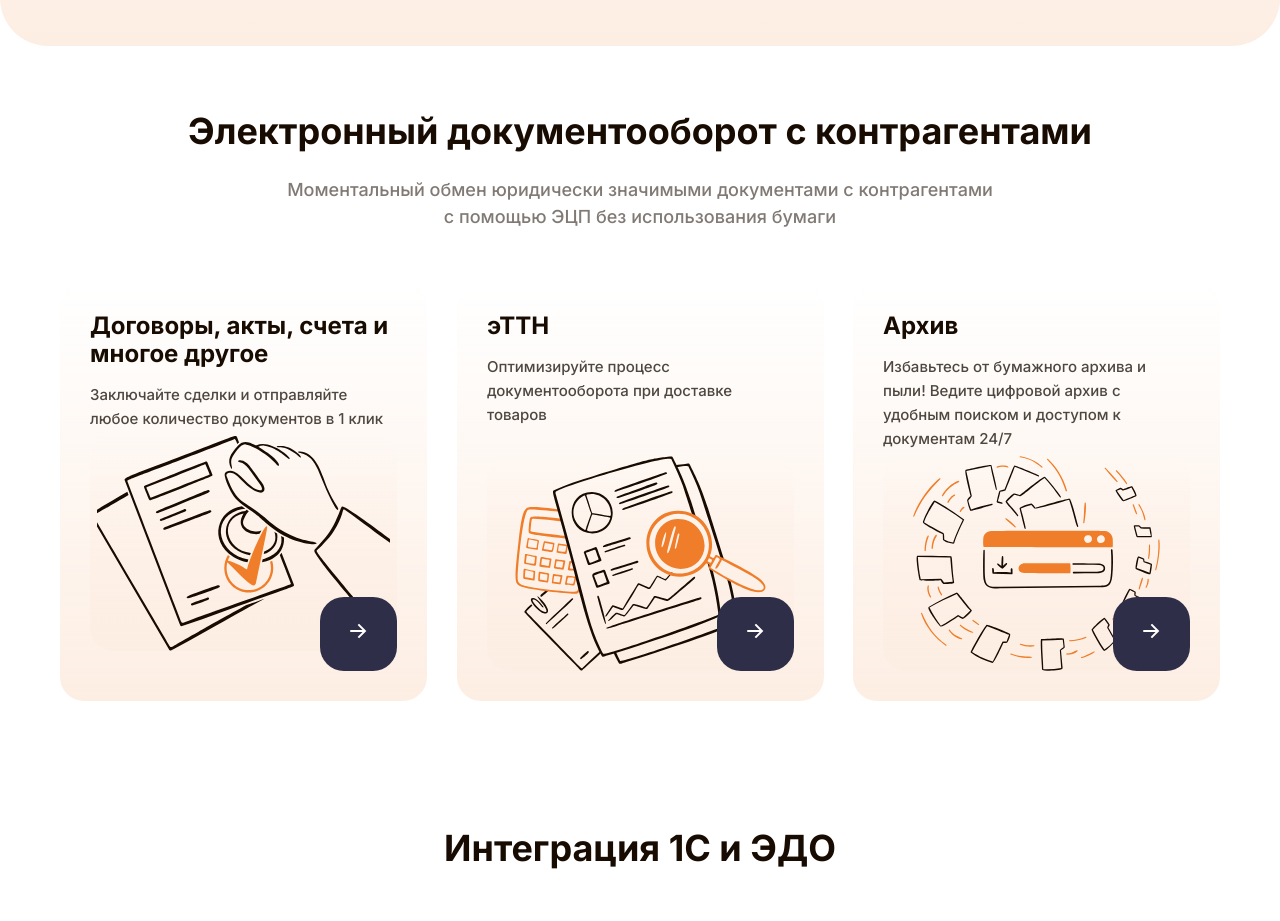
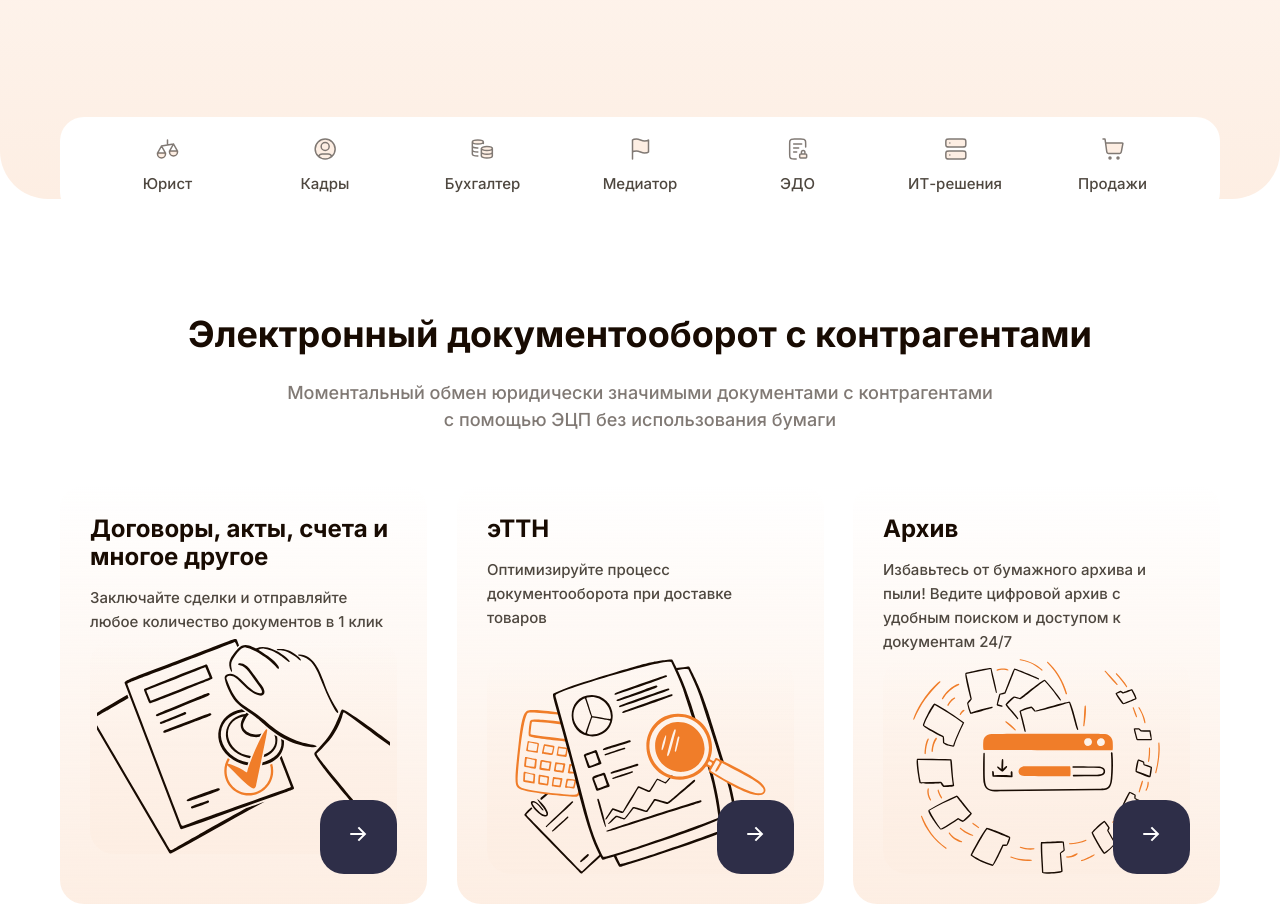
Before and after one commit to vitaliiborodulin/metaera, a website: page src/index.html in a window 1280 px wide. Shown: the part 667-1588 px from the top of the page. Drawn offline with nearby package versions, Linux system fonts and the light colour scheme; files that its build step writes are made by us from their sources.

Commit message:
create nav-box

```diff
--- a/src/index.html
+++ b/src/index.html
@@ -13,7 +13,7 @@
 	<link href="https://fonts.googleapis.com/css2?family=Inter:wght@500;700&display=swap" rel="stylesheet">
 
 	<link rel="stylesheet" href="https://cdn.jsdelivr.net/npm/@fancyapps/ui@4.0/dist/fancybox.css">
-	<link rel="stylesheet" href="css/styles.css?v=3">
+	<link rel="stylesheet" href="css/styles.css?v=5">
 </head>
 <body class="home">
 
@@ -52,6 +52,16 @@
 										</div>
 									</div>
 							</div>
+
+							<ul class="nav-box hero__nav">
+								<li><a href="#"><img src="img/scales-01.svg" alt=""><span>Юрист</span></a></li>
+								<li><a href="#"><img src="img/user-circle.svg" alt=""><span>Кадры</span></a></li>
+								<li><a href="#"><img src="img/coins-stacked-03.svg" alt=""><span>Бухгалтер</span></a></li>
+								<li><a href="#"><img src="img/flag-01.svg" alt=""><span>Медиатор</span></a></li>
+								<li><a href="#"><img src="img/file-lock-02.svg" alt=""><span>ЭДО</span></a></li>
+								<li><a href="#"><img src="img/server-01.svg" alt=""><span>ИТ-решения</span></a></li>
+								<li><a href="#"><img src="img/shopping-cart-01.svg" alt=""><span>Продажи</span></a></li>
+							</ul>
 
 					</div>
 
--- /dev/null
+++ b/src/less/blocks/nav-box.less
@@ -0,0 +1,48 @@
+.nav-box {
+	background-color: @white;
+	display: flex;
+	flex-wrap: wrap;
+	justify-content: space-evenly;
+	align-items: flex-start;
+
+	// margin-top: 100px;
+	// padding: 20px 0;
+	padding-top: 20px;
+	text-align: center;
+
+	border-radius: 24px;
+
+	max-height: 180px;
+	overflow-y: auto;
+
+	.sm-block({
+		// margin-top: 65px;
+		top: 100%;
+		border: 1px solid #180B020A;
+	});
+
+	li {
+		flex-basis: 100px;
+		margin-bottom: 20px;
+		// min-height: 76px;
+	}
+
+	a {
+		text-decoration: none;
+		color: @me-color-dark-taupe;
+		transition: color 0.5s ease;
+
+		&:hover {
+			color: @me-color-fiery-orange;
+		}
+
+		span {
+			display: block;
+		}
+
+		img {
+			display: inline-block;
+			margin-bottom: 4px;
+		}
+	}
+}
--- a/src/less/config.less
+++ b/src/less/config.less
@@ -80,6 +80,10 @@
 
 .mt-auto {
     margin-top: auto;
+}
+
+.tal {
+    text-align: left!important;
 }
 
 .bg-white {
@@ -274,6 +278,7 @@ main {
 }
 
 section {
+    position: relative;
     padding: 62px 0;
 
     .sm-block({
--- a/src/less/sections/hero.less
+++ b/src/less/sections/hero.less
@@ -6,6 +6,10 @@
 		border-radius: 0;
 		text-align: center;
 	});
+
+	&__content {
+		position: relative;
+	}
 
 	p {
 		margin-bottom: 16px;
@@ -20,11 +24,15 @@
 		});
 	}
 
-	.app .h1-subtitle {
-		.sm-block({
-			font-size: 20px;
-			font-weight: 700;
-		});
+	.app {
+		margin-bottom: 65px;
+
+		.h1-subtitle {
+			.sm-block({
+				font-size: 20px;
+				font-weight: 700;
+			});
+		}
 	}
 
 	&-img-wrap {
@@ -40,13 +48,26 @@
 		margin-top: auto;
 		transform: scale(1.3);
 	}
+
+	&__nav {
+		position: absolute;
+		z-index: 2;
+		width: 100%;
+		// bottom: -165px;
+		top: 112%;
+
+
+
+
+	}
 }
 
-// .hero + section {
-// 	padding-top: 0;
-// }
+.home .hero {
+	padding-bottom: 150px;
+	margin-bottom: 50px;
 
-.home .hero {
+	.sm(padding-bottom, 140px);
+
 	.btn {
 		margin-bottom: 61px;
 
--- a/src/less/styles.less
+++ b/src/less/styles.less
@@ -6,6 +6,7 @@
 // blocks
 @import "blocks/btn.less";
 @import "blocks/user.less";
+@import "blocks/nav-box.less";
 @import "blocks/card.less";
 @import "blocks/form.less";
 @import "blocks/popup.less";
```
Also changed, not shown: src/services.html (+5 -3 lines).
